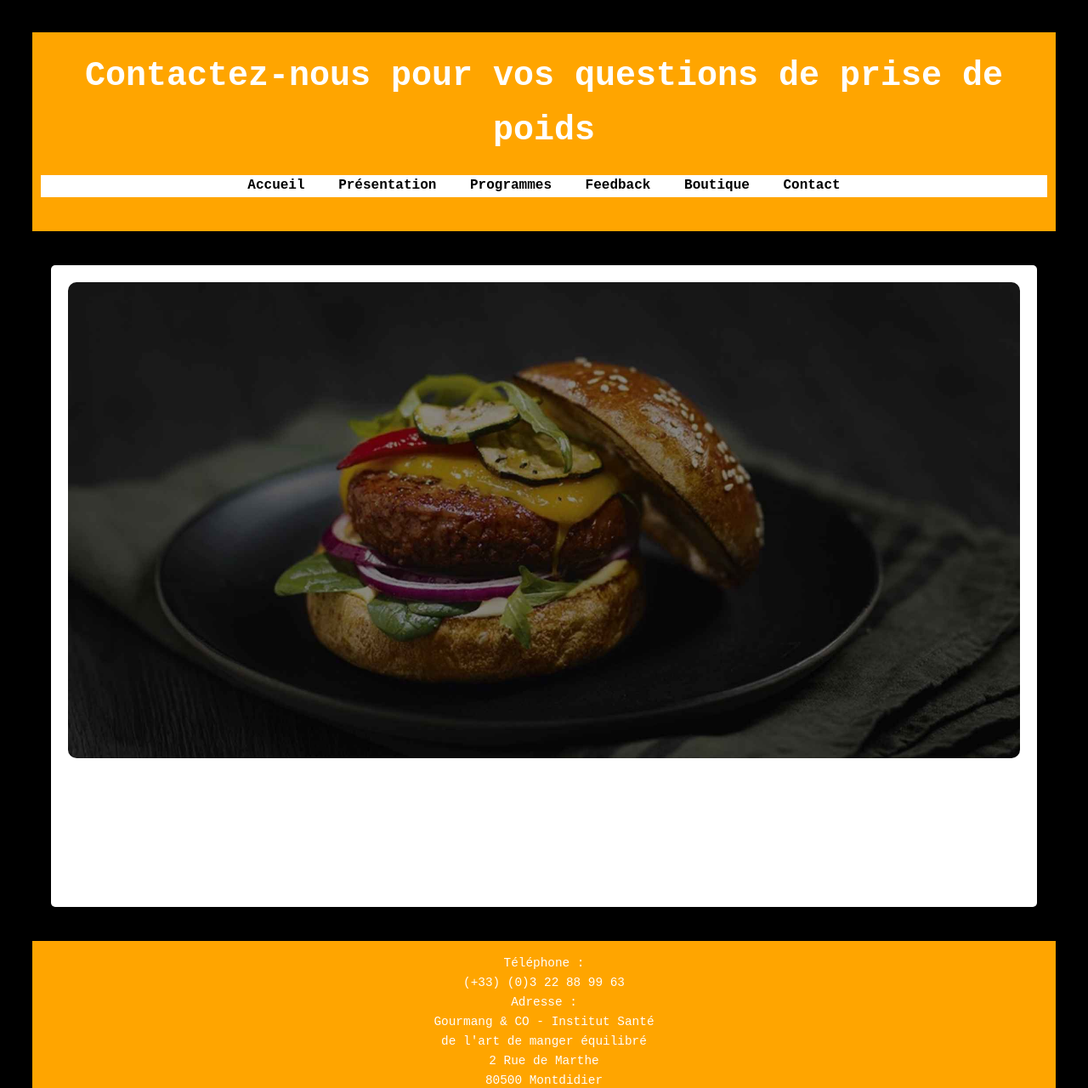
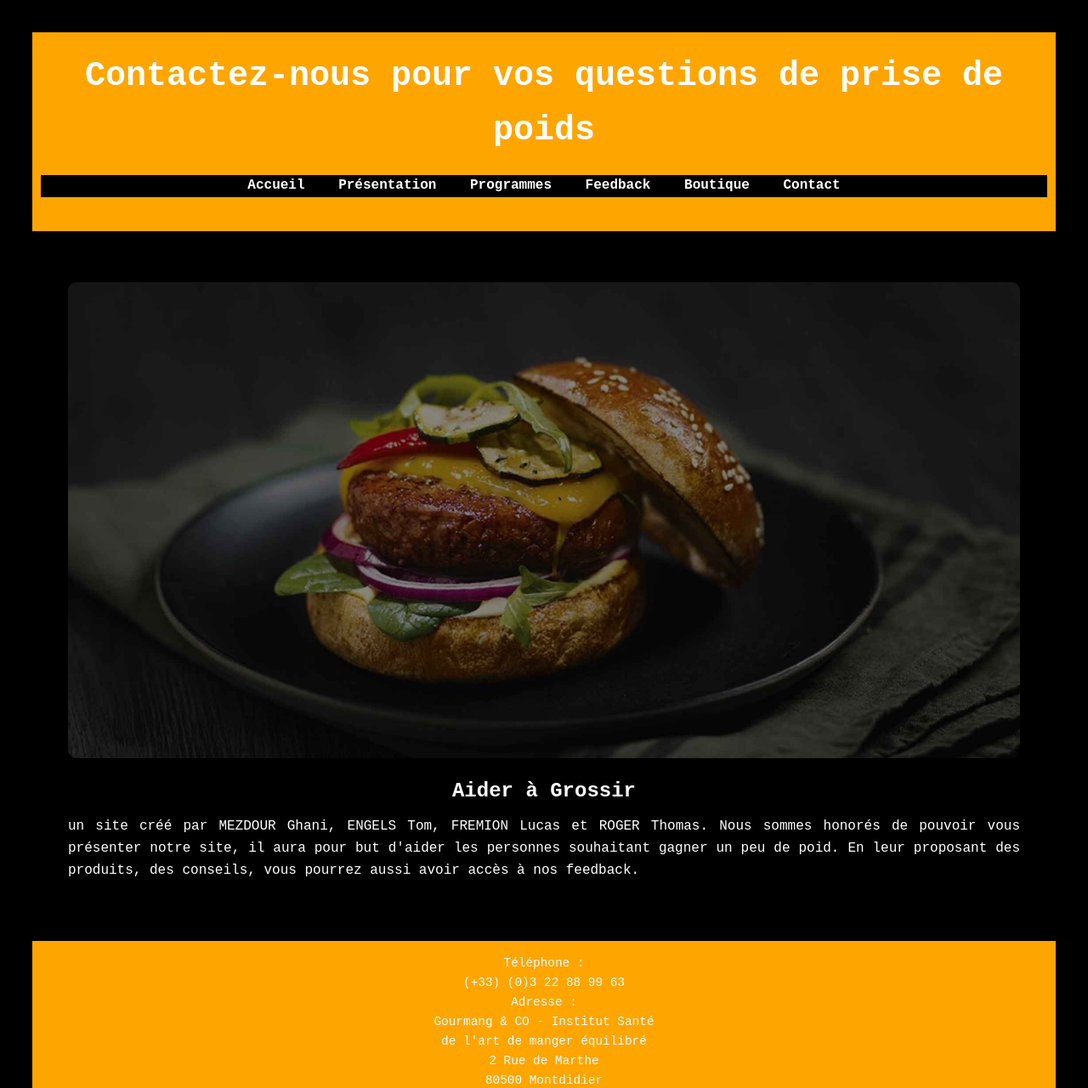
Before and after one commit to RomainGeiger/ProjetWEB, a PHP site: page / in a window 1280 px wide. Shown: the top 1280 px of the page at 85% size. Run offline with PHP 8.4, Linux system fonts and the light colour scheme.

Commit message:
Update index.css

```diff
--- a/css/index.css
+++ b/css/index.css
@@ -30,12 +30,12 @@ header h1 {
 /* Navigation */
 nav {
     margin: 20px 0;
-    background-color: white;
+    background-color: black;
 }
 
 nav a {
     text-decoration: none;
-    color: black;
+    color: white;
     margin: 0 15px;
     font-weight: bold;
     transition: color 0.3s;
@@ -53,7 +53,7 @@ nav a:hover {
 }
 
 article {
-    background: #fff;
+    background: #000000;
     border-radius: 5px;
     box-shadow: 0 4px 8px rgba(0, 0, 0, 0.1);
     padding: 20px;
```
